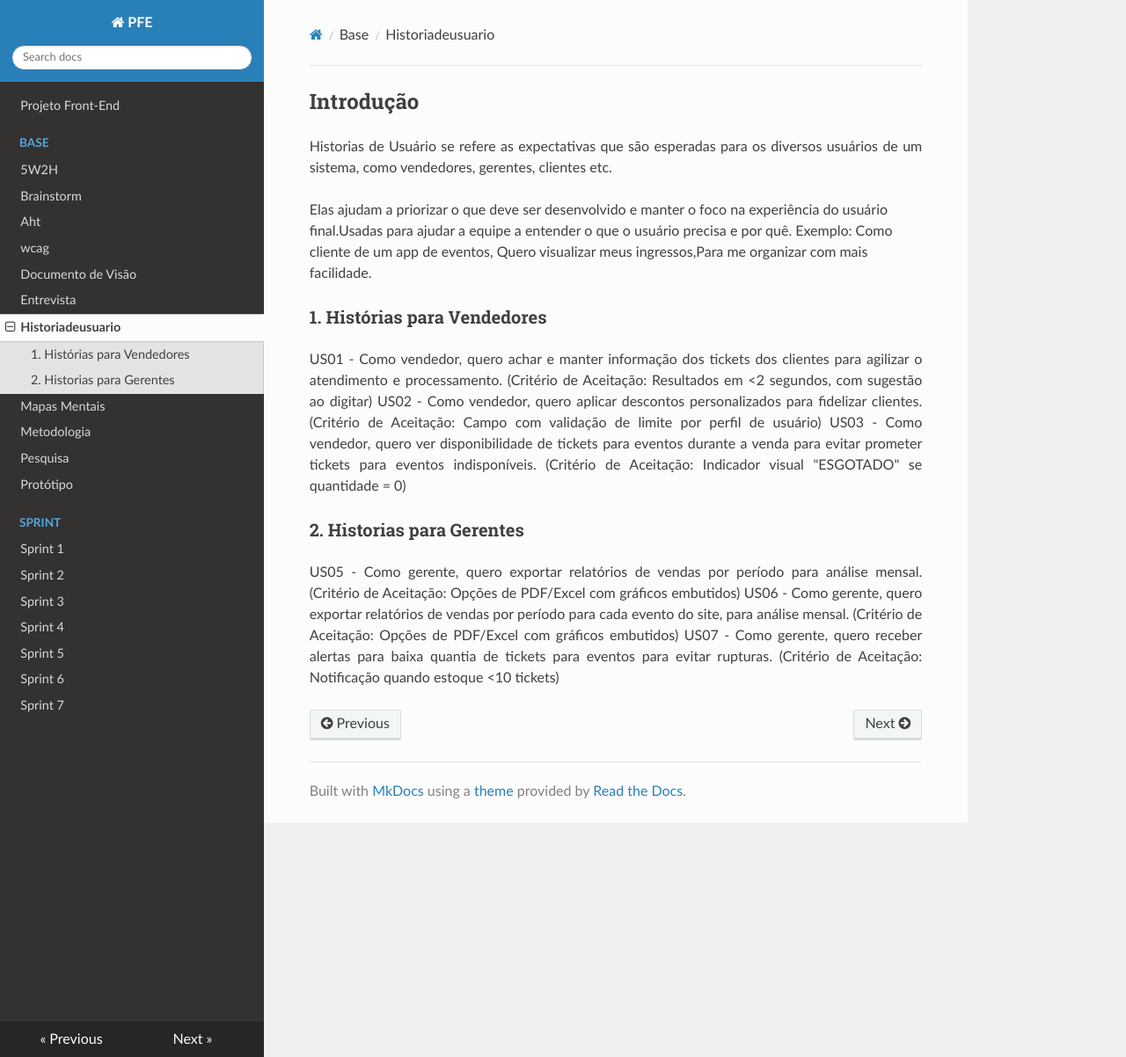
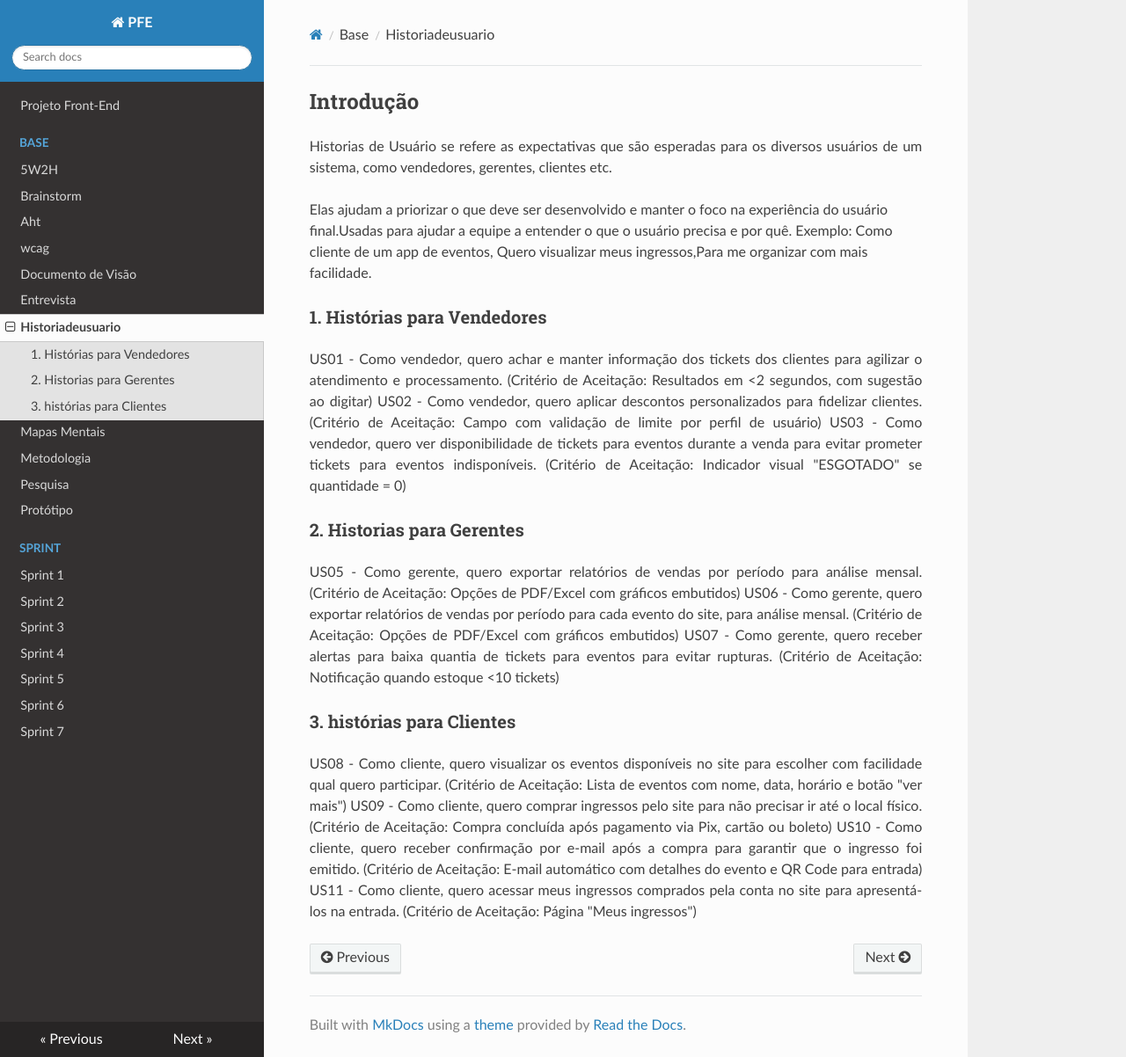
Before and after one commit to Projetos-de-Extensao/PFE_25.1_8001_III, an MkDocs documentation site: the page built from docs/base/historiadeusuario.md, in a window 1280 px wide and 1202 px high. Shown: the whole window at 88% size. Built offline with MkDocs 1.6.1, drawn with Linux system fonts in a browser that asks for light colours; nearby versions of some CDN libraries.

Commit message:
Update historiadeusuario.md

```diff
--- a/docs/base/historiadeusuario.md
+++ b/docs/base/historiadeusuario.md
@@ -34,3 +34,15 @@ US06 - Como gerente, quero exportar relatórios de vendas por período para cada
 US07 - Como gerente, quero receber alertas para baixa quantia de tickets para eventos para evitar rupturas.
 (Critério de Aceitação: Notificação quando estoque <10 tickets)
 </p>
+
+### 3. histórias para Clientes
+<p align = "justify">
+US08 - Como cliente, quero visualizar os eventos disponíveis no site para escolher com facilidade qual quero participar.
+(Critério de Aceitação: Lista de eventos com nome, data, horário e botão "ver mais")
+US09 - Como cliente, quero comprar ingressos pelo site para não precisar ir até o local físico.
+(Critério de Aceitação: Compra concluída após pagamento via Pix, cartão ou boleto)
+US10 - Como cliente, quero receber confirmação por e-mail após a compra para garantir que o ingresso foi emitido.
+(Critério de Aceitação: E-mail automático com detalhes do evento e QR Code para entrada)
+US11 - Como cliente, quero acessar meus ingressos comprados pela conta no site para apresentá-los na entrada.
+(Critério de Aceitação: Página "Meus ingressos")
+</p>
```
